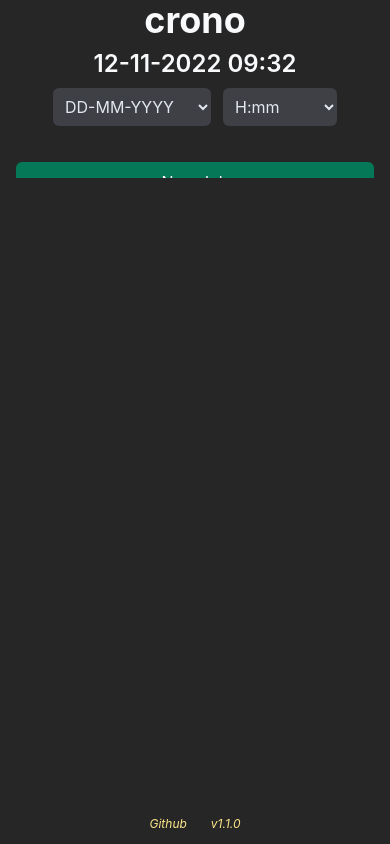
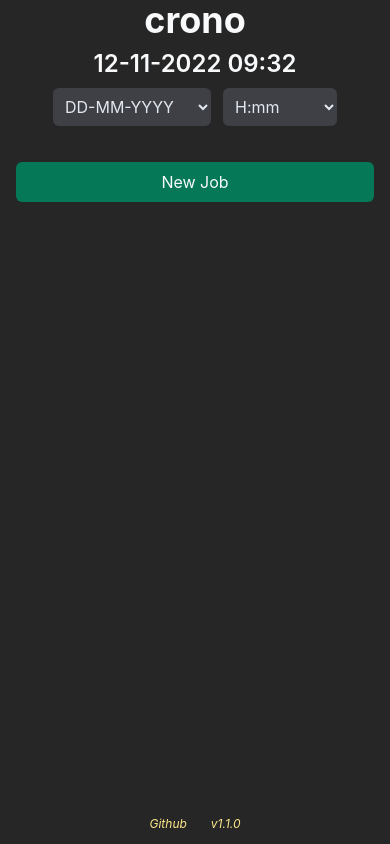
Before and after one commit to OsirisX3R0/crono, a React (Create React App) app: page / in a window 390 px wide. Built offline with nearby package versions, Linux system fonts and the light colour scheme.

Commit message:
Working on mobile (will end up adding modal for add form)

```diff
--- a/src/components/jobs/Jobs.jsx
+++ b/src/components/jobs/Jobs.jsx
@@ -3,7 +3,6 @@ import { GlobalContext } from "../../context/GlobalContext";
 import CronJob from "../../utils/CronJob";
 import Button from "../core/Button";
 
-import Column from "../core/Column"
 import Field from "../core/Field";
 import Job from "./Job";
 
@@ -35,13 +34,13 @@ const Jobs = () => {
   ) : null
 
   return (
-    <Column className="xs:h-4">
+    <div className="xs:h-64 sm:h-[89.5vh] overflow-y-scroll p-4">
       <Button color="bg-emerald-700" onClick={() => setAdding(true)}>New Job</Button>
       {addForm}
       <ul className="xs:hidden xs:h-0 sm:h-auto sm:block">
         {jobList}
       </ul>
-    </Column>
+    </div>
   )
 }
 
--- a/src/components/schedule/Item.jsx
+++ b/src/components/schedule/Item.jsx
@@ -1,5 +1,4 @@
 import React from "react";
-import Tooltip from "react-simple-tooltip"
 
 const Item = ({ item }) => (
   <li
--- a/src/components/schedule/Schedule.jsx
+++ b/src/components/schedule/Schedule.jsx
@@ -1,7 +1,6 @@
 import React, { useContext } from "react";
 import { GlobalContext } from "../../context/GlobalContext";
 
-import Column from "../core/Column"
 import Item from "./Item";
 
 const Schedule = () => {
@@ -10,11 +9,11 @@ const Schedule = () => {
   const scheduleList = schedule.map((item, i) => <Item key={i} item={item} />)
 
   return (
-    <Column>
+    <div className="sm:h-[89.5vh] overflow-y-scroll p-4">
       <ul className="w-full text-center">
         {scheduleList}
       </ul>
-    </Column>
+    </div>
   )
 }
 
--- a/src/index.js
+++ b/src/index.js
@@ -3,7 +3,6 @@ import ReactDOM from "react-dom/client";
 import App from "./App";
 import reportWebVitals from "./reportWebVitals";
 import "./index.css";
-import "react-tooltip/dist/react-tooltip.css";
 import "./utils/dayjs";
 
 const root = ReactDOM.createRoot(document.getElementById("root"));
```
